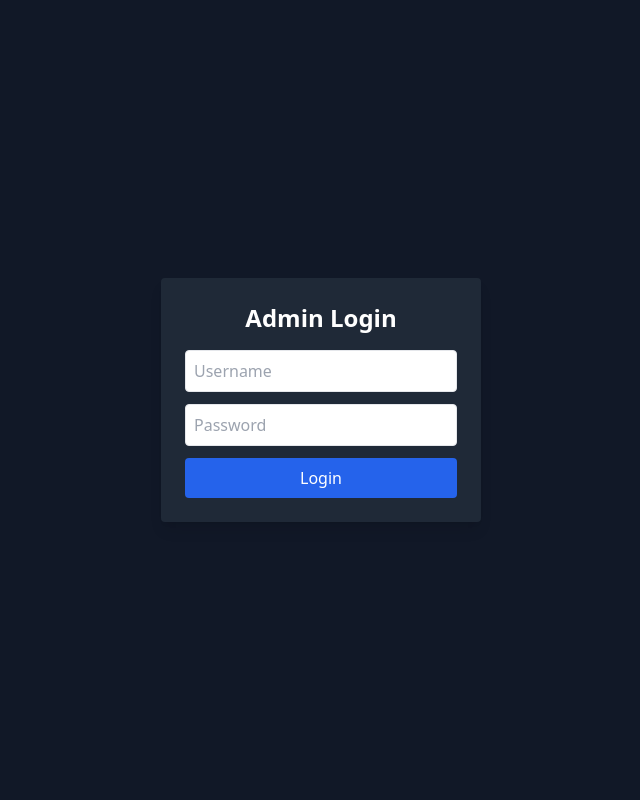
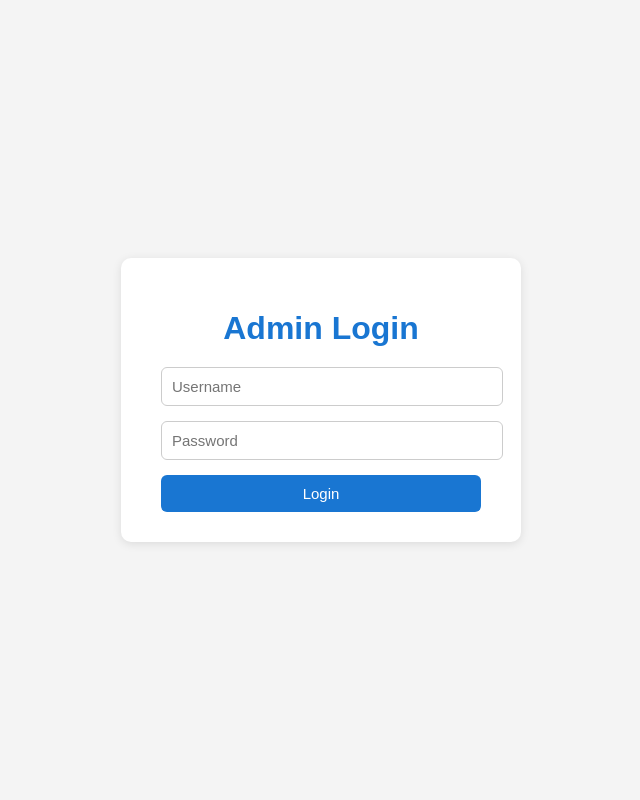
Before and after one commit to AJOAISD/SIngleStatusBoard, a Flask app: page /login in a window 1280 px wide. Shown: the whole page, without its empty margins (319-959 px from the left). Run offline with Flask 3, Linux system fonts and the light colour scheme; some libraries are stand-ins or nearby versions.

Commit message:
login page fix

```diff
--- a/templates/login.html
+++ b/templates/login.html
@@ -1,20 +1,84 @@
 <!DOCTYPE html>
-<html>
+<html lang="en">
 <head>
   <meta charset="UTF-8">
-  <title>Login</title>
-  <script src="https://cdn.tailwindcss.com"></script>
+  <title>Login - Bus Status Board</title>
+  <style>
+    body {
+      font-family: sans-serif;
+      background: #f4f4f4;
+      color: #333;
+      display: flex;
+      justify-content: center;
+      align-items: center;
+      height: 100vh;
+      margin: 0;
+    }
+
+    .login-box {
+      background: #fff;
+      padding: 30px 40px;
+      border-radius: 10px;
+      box-shadow: 0 2px 10px rgba(0,0,0,0.1);
+      width: 320px;
+      text-align: center;
+    }
+
+    h1 {
+      margin-bottom: 20px;
+      color: #1976d2;
+    }
+
+    input {
+      width: 100%;
+      padding: 10px;
+      margin-bottom: 15px;
+      border: 1px solid #ccc;
+      border-radius: 6px;
+      font-size: 15px;
+      color: #000;           /* <-- black text */
+      background: #fff;      /* <-- white background */
+    }
+
+    input:focus {
+      outline: none;
+      border-color: #1976d2;
+      box-shadow: 0 0 3px rgba(25,118,210,0.5);
+    }
+
+    button {
+      width: 100%;
+      padding: 10px;
+      background: #1976d2;
+      color: white;
+      border: none;
+      border-radius: 6px;
+      font-size: 15px;
+      cursor: pointer;
+    }
+
+    button:hover {
+      background: #0f5aa7;
+    }
+
+    .error {
+      color: #d32f2f;
+      margin-bottom: 10px;
+    }
+  </style>
 </head>
-<body class="bg-gray-900 text-white flex items-center justify-center h-screen">
-  <div class="bg-gray-800 p-6 rounded shadow-lg w-80">
-    <h1 class="text-2xl font-bold mb-4 text-center">Admin Login</h1>
+<body>
+  <div class="login-box">
+    <h1>Admin Login</h1>
+
     {% if error %}
-    <div class="bg-red-600 p-2 mb-4 rounded">{{ error }}</div>
+      <div class="error">{{ error }}</div>
     {% endif %}
-    <form method="POST">
-      <input type="text" name="username" placeholder="Username" required class="w-full p-2 mb-3 rounded border">
-      <input type="password" name="password" placeholder="Password" required class="w-full p-2 mb-3 rounded border">
-      <button type="submit" class="w-full bg-blue-600 hover:bg-blue-700 p-2 rounded">Login</button>
+
+    <form method="POST" action="/login">
+      <input type="text" name="username" placeholder="Username" required>
+      <input type="password" name="password" placeholder="Password" required>
+      <button type="submit">Login</button>
     </form>
   </div>
 </body>
--- a/templates/runs.html
+++ b/templates/runs.html
@@ -3,6 +3,7 @@
 <head>
   <meta charset="UTF-8">
   <title>Outside Bus Runs</title>
+  <meta http-equiv="refresh" content="30">
   <script src="https://cdn.tailwindcss.com"></script>
 </head>
 <body class="bg-gray-900 text-white">
```
